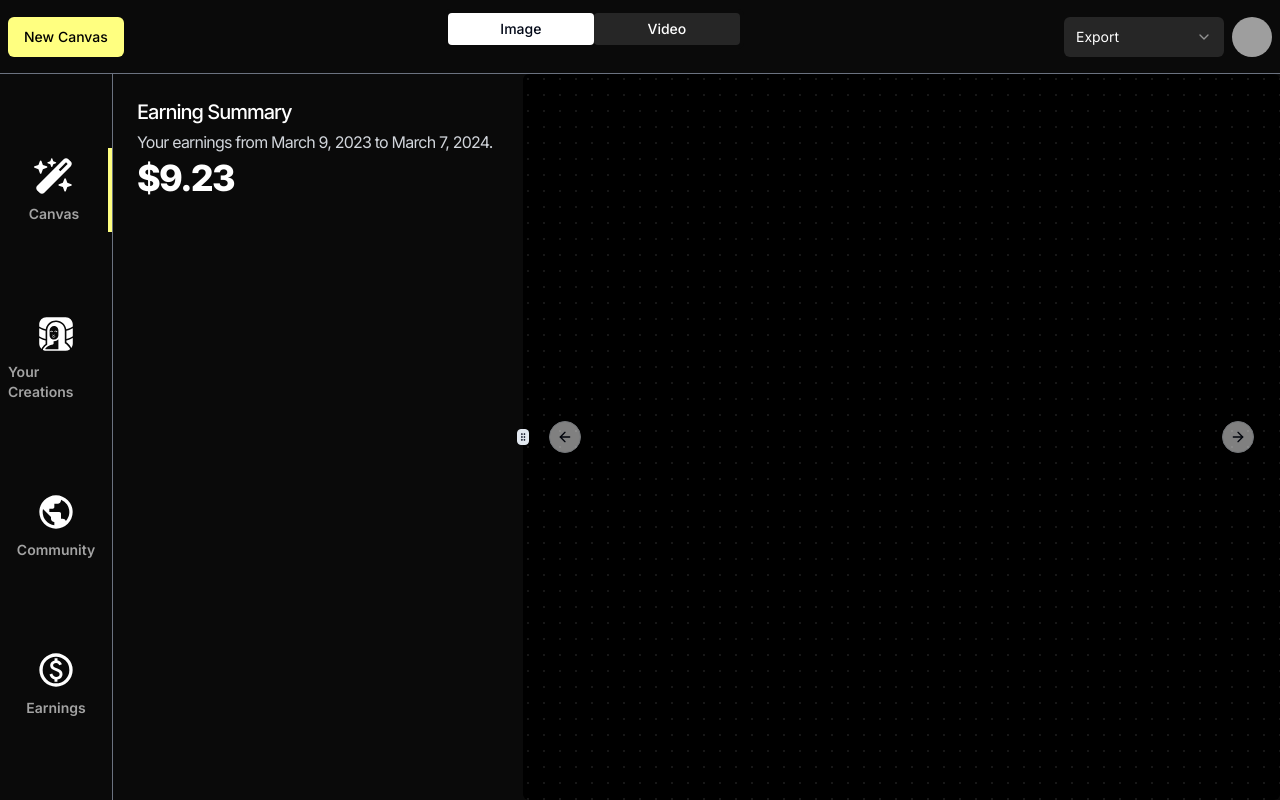
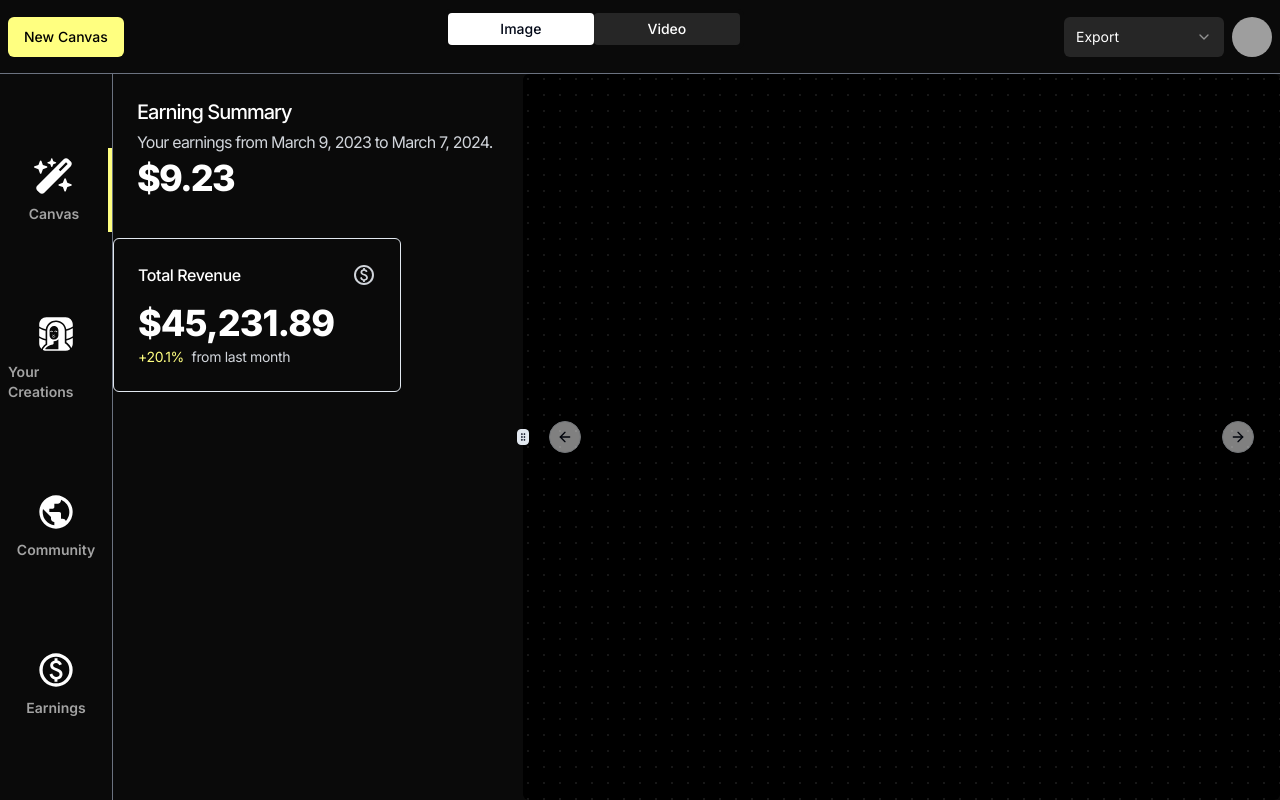
Before and after one commit to themuffineman/pendora, a Next.js app: page /dashboard/earnings in a window 1280 px wide. Built offline with nearby package versions, Linux system fonts and the light colour scheme; grey boxes are pictures that could not be loaded.

Commit message:
Earnings Summary Card

```diff
--- a/app/dashboard/earnings/page.jsx
+++ b/app/dashboard/earnings/page.jsx
@@ -1,9 +1,11 @@
 import EarningChart from '@/components/EarningsChart'
+import EarningsSummary from '@/components/EarningsSummary'
 
 const Page = () => {
   return (
     <div>
         <EarningChart/>
+        <EarningsSummary/>
     </div>
   )
 }
--- /dev/null
+++ b/components/EarningsSummary.jsx
@@ -0,0 +1,18 @@
+
+const EarningsSummary = () => {
+  return (
+    <div className='rounded-md border p-4 flex-col flex w-72'>
+        <div className='flex justify-between items-center w-full h-max p-2'>
+            <p className="text-md tracking-tight font-medium">Total Revenue</p>
+            <svg className="fill-gray-300" xmlns="http://www.w3.org/2000/svg" height="24" viewBox="0 -960 960 960" width="24"><path d="M444-200h70v-50q50-9 86-39t36-89q0-42-24-77t-96-61q-60-20-83-35t-23-41q0-26 18.5-41t53.5-15q32 0 50 15.5t26 38.5l64-26q-11-35-40.5-61T516-710v-50h-70v50q-50 11-78 44t-28 74q0 47 27.5 76t86.5 50q63 23 87.5 41t24.5 47q0 33-23.5 48.5T486-314q-33 0-58.5-20.5T390-396l-66 26q14 48 43.5 77.5T444-252v52Zm36 120q-83 0-156-31.5T197-197q-54-54-85.5-127T80-480q0-83 31.5-156T197-763q54-54 127-85.5T480-880q83 0 156 31.5T763-763q54 54 85.5 127T880-480q0 83-31.5 156T763-197q-54 54-127 85.5T480-80Zm0-80q134 0 227-93t93-227q0-134-93-227t-227-93q-134 0-227 93t-93 227q0 134 93 227t227 93Zm0-320Z"/></svg>
+        </div>
+        <div className='flex flex-col gap-1 w-full h-max p-2'>
+            <p className="text-4xl font-extrabold tracking-tight">$45,231.89</p>
+            <p className="text-gray-300 tracking-tight text-sm"><span className="text-pendora-yellow pr-1">+20.1%</span>   from last month</p>
+        </div>
+
+    </div>
+  )
+}
+
+export default EarningsSummary
```
